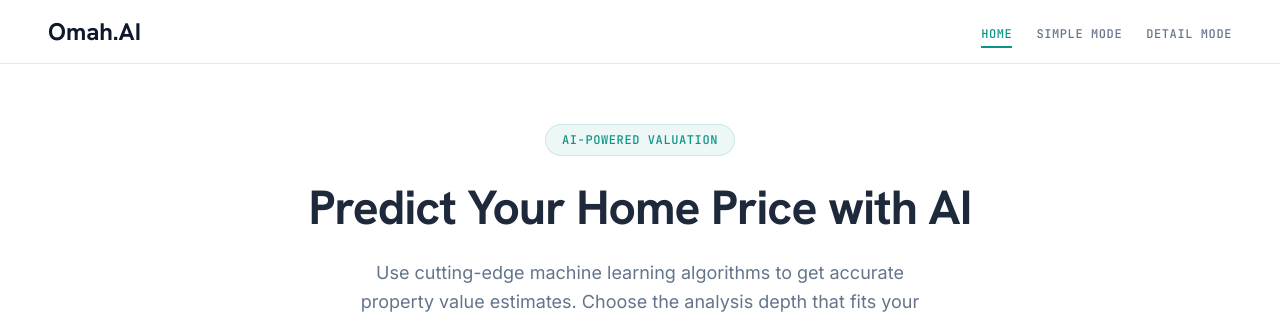
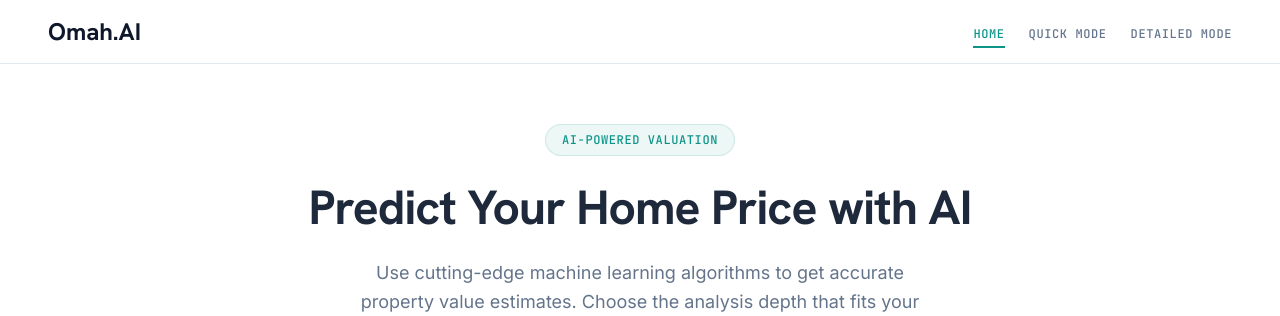
Before and after one commit to AkmalFazli27/house-prices-prediction, a FastAPI app: template app/templates/index.html in a window 1280 px wide. Shown: the top 316 px of the page. Run offline with FastAPI, Linux system fonts and the light colour scheme; the template is opened without the code that fills it, so the values that code supplies are empty; parts of the project's set-up code (start-up, migrations or seed data) failed here and were passed over.

Commit message:
refactor: update mode names from Simple Mode to Quick Mode and Detail Mode to Detailed Mode

```diff
--- a/app/templates/index.html
+++ b/app/templates/index.html
@@ -19,8 +19,8 @@
       <a href="/" class="navbar-logo">Omah.AI</a>
       <ul class="navbar-links">
         <li><a href="/" class="active" aria-current="page">Home</a></li>
-        <li><a href="/simple">Simple Mode</a></li>
-        <li><a href="/detail">Detail Mode</a></li>
+        <li><a href="/simple">Quick Mode</a></li>
+        <li><a href="/detail">Detailed Mode</a></li>
       </ul>
     </div>
   </nav>
```
